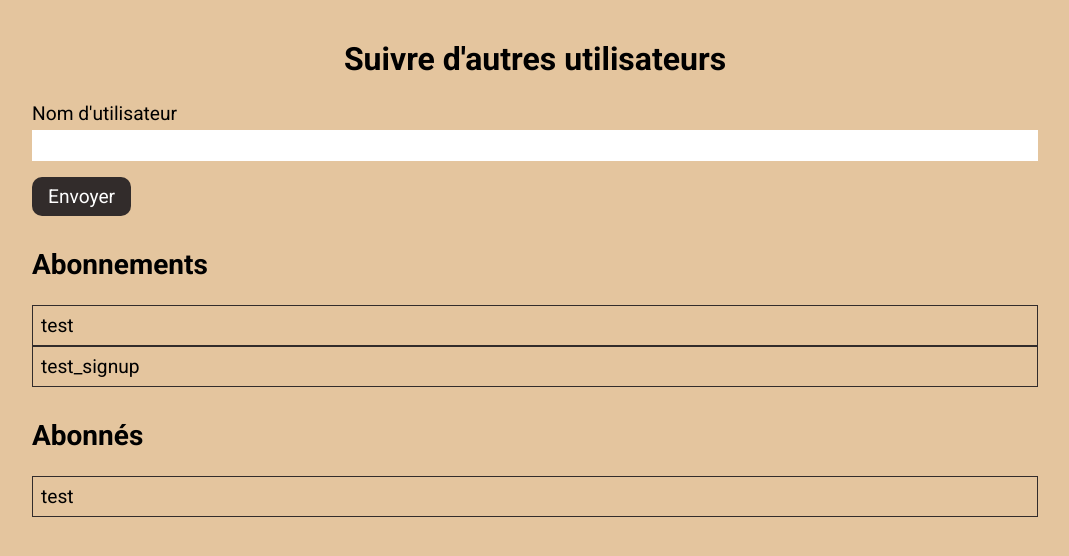
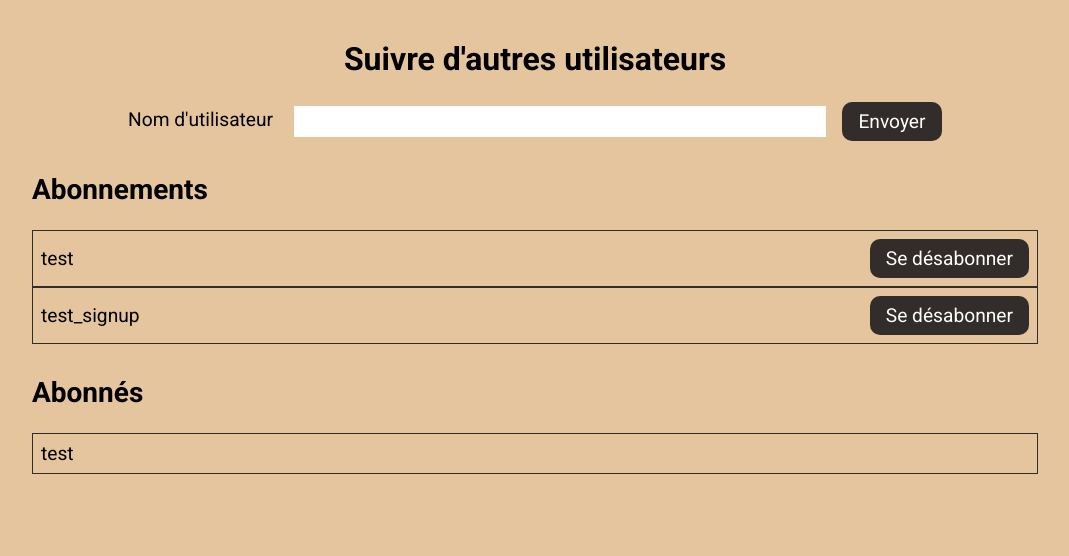
Before and after one commit to GitDrinou/DA_Python_P09_LITRevu, a Django app: page /subscriptions/ in a window 1280 px wide. Shown: the part 201-757 px from the top of the page, without its empty margins (105-1174 px from the left). Run offline with Django 5.2, Linux system fonts and the light colour scheme; a user stored in the database is signed in; data comes from the database, SQL or seed files in the repository; both versions use the stored data as it was before the commit.

Commit message:
feat(): add unfollow button to subscitpions page

```diff
--- a/litrevu/flux/models.py
+++ b/litrevu/flux/models.py
@@ -50,7 +50,6 @@ class UserFollows(models.Model):
         on_delete=models.CASCADE,
         related_name='followed_by'
     )
-    is_blocked = models.BooleanField(default=False)
 
     class Meta:
         unique_together = (('user', 'followed_user'),)
--- a/litrevu/flux/templates/flux/subscriptions.html
+++ b/litrevu/flux/templates/flux/subscriptions.html
@@ -2,9 +2,9 @@
 {% block content %}
     <main class="main-subscriptions">
         <h2>Suivre d'autres utilisateurs</h2>
-        <section>
+        <section class="block-search">
             {% if messages %}
-                <div class="bloc-messages">
+                <div class="errorlist">
                     {% for message in messages %}
                         <p> {{ message }}</p>
                     {% endfor %}
@@ -21,7 +21,14 @@
             <h3>Abonnements</h3>
             <ul class="following-list">
                 {% for follow in following %}
-                    <li>{{ follow.followed_user.username }}</li>
+                    <li>
+                        {{ follow.followed_user.username }}
+                         <form method="post" action="
+{% url 'unfollow_user' follow.followed_user.id %}">
+                            {% csrf_token %}
+                            <button>Se désabonner</button>
+                        </form>
+                    </li>
                 {% endfor %}
             </ul>
         </section>
--- a/litrevu/flux/views.py
+++ b/litrevu/flux/views.py
@@ -266,13 +266,11 @@ def subscriptions_page(request):
                 f"L'utilisateur {search_query} n'existe pas.")
 
     following = UserFollows.objects.filter(
-        user=current_user,
-        is_blocked=False
+        user=current_user
     ).select_related('followed_user')
 
     followers = UserFollows.objects.filter(
-        followed_user=current_user,
-        is_blocked=False
+        followed_user=current_user
     ).select_related('user')
 
     context = {
@@ -282,3 +280,16 @@ def subscriptions_page(request):
     }
 
     return render(request, 'flux/subscriptions.html', context)
+
+
+@login_required
+def unfollow_user(request, user_id):
+    """ Unfollows a user
+        Args:
+            request: HttpRequest
+            user_id: id of the user to be unfollowed
+    """
+    followed_user = get_object_or_404(User, id=user_id)
+    UserFollows.objects.filter(user=request.user,
+                               followed_user=followed_user).delete()
+    return redirect('subscriptions')
--- a/litrevu/litrevu/urls.py
+++ b/litrevu/litrevu/urls.py
@@ -45,5 +45,8 @@ urlpatterns = [
     path('review/<int:review_id>/delete/', flux.views.delete_review,
          name='review_delete'),
     path('posts/', flux.views.get_posts, name='posts'),
-    path('subscriptions/', flux.views.subscriptions_page, name='subscriptions')
+    path('subscriptions/', flux.views.subscriptions_page,
+         name='subscriptions'),
+    path('unfollow/<int:user_id>/', flux.views.unfollow_user,
+         name='unfollow_user'),
 ] + static(settings.MEDIA_URL, document_root=settings.MEDIA_ROOT)
--- a/litrevu/static/litrevu/styles.css
+++ b/litrevu/static/litrevu/styles.css
@@ -186,8 +186,7 @@ h3 {
         margin-bottom: 5px;
         font-size: 1.2rem;
     }
-    input,
-    textarea {
+    input {
         width: 100%;
         padding: 0.25rem 0.5rem;
         border: none;
@@ -228,8 +227,7 @@ h3 {
 .btn-connexion,
 .btn-signup,
 .btn-send,
-.btn-flux-create,
-.btn-delete {
+.btn-flux-create{
     margin-top: 1rem;
     border: none;
     font-size: 1.2rem;
@@ -400,8 +398,20 @@ h3 {
     list-style-type: none;
     padding: 0;
     li {
+        display: grid;
+        grid-template-columns: 1fr auto;
+        align-items: center;
         padding: 0.5rem;
         border: 1px solid var(--color-tertiary);
+        button {
+            border: none;
+            font-size: 1.2rem;
+            background-color: var(--color-tertiary);
+            padding: 0.5rem 1rem;
+            border-radius: 10px;
+            color: var(--font-secondary);
+            cursor: pointer;
+        }
     }
 }
 
@@ -534,6 +544,22 @@ h3 {
             padding-bottom: 1rem;
         }
     }
+
+    .block-search {
+        padding: 0 6rem;
+    }
+
+    .subscription-form {
+        display: grid;
+        grid-template-columns: 150px auto 100px;
+        grid-gap: 1rem;
+        align-items: center;
+        justify-items: center;
+    }
+
+    .btn-send {
+        margin: 0;
+    }
 }
 
 
```
Also changed, not shown: litrevu/db.sqlite3, litrevu/flux/migrations/0006_remove_userfollows_is_blocked.py (added).
